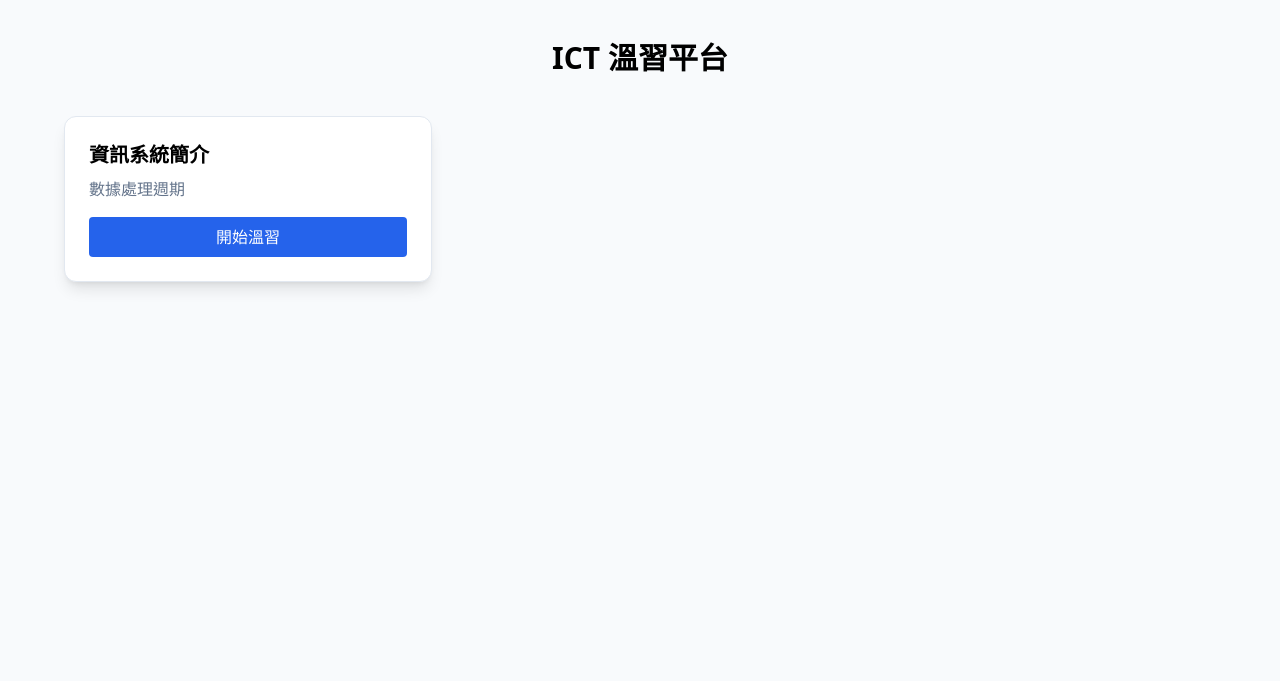
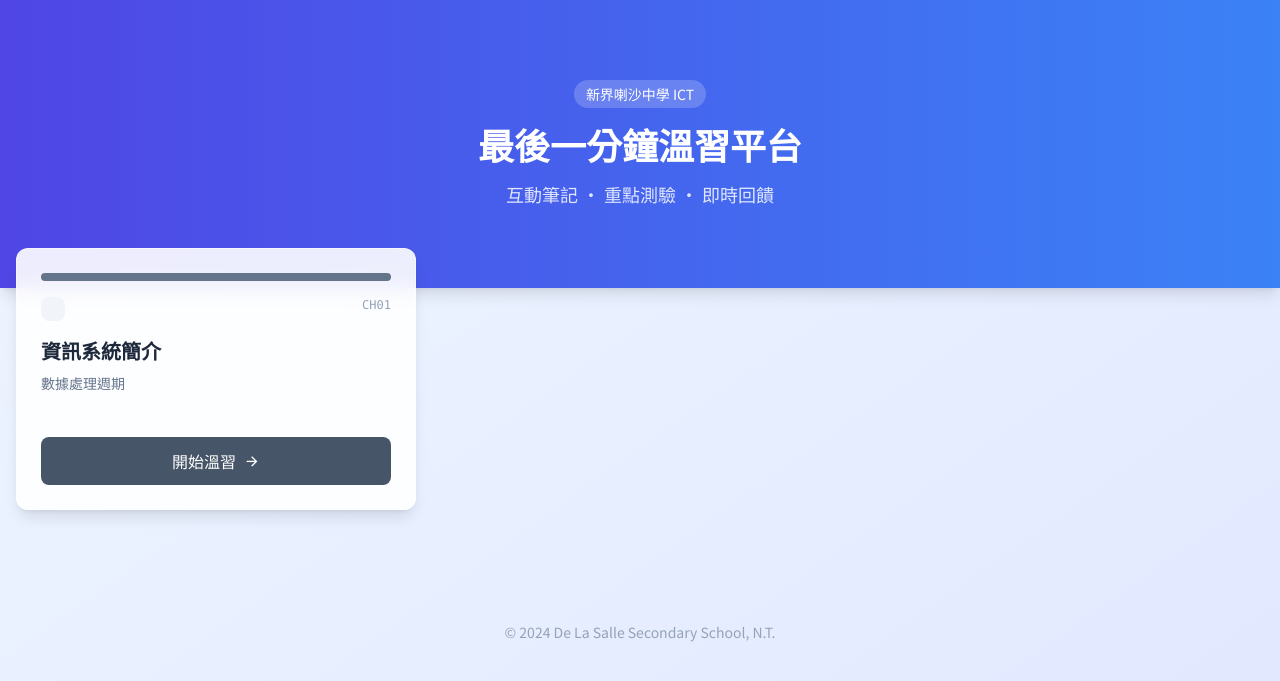
Before and after one commit to lct1995chaewon/HKDSE_ICT_Study, a Jekyll site: the page built from index.html, in a window 1280 px wide. Shown: the top 681 px of the page. Built offline with Jekyll 4.4.1, drawn with Linux system fonts in a browser that asks for light colours; nearby versions of some CDN libraries.

Commit message:
Update index.html

```diff
--- a/index.html
+++ b/index.html
@@ -6,22 +6,53 @@ layout: null
 <head>
     <meta charset="UTF-8">
     <meta name="viewport" content="width=device-width, initial-scale=1.0">
-    <title>ICT 溫習平台</title>
+    <title>新界喇沙中學 ICT - 互動平台</title>
     <script src="https://cdn.tailwindcss.com"></script>
     <link href="https://cdn.jsdelivr.net/npm/remixicon@3.5.0/fonts/remixicon.css" rel="stylesheet">
+    <style>
+        @import url('https://fonts.googleapis.com/css2?family=Noto+Sans+TC:wght@300;400;500;700&display=swap');
+        body { font-family: 'Noto Sans TC', sans-serif; }
+        .glass { background: rgba(255, 255, 255, 0.9); backdrop-filter: blur(10px); border: 1px solid rgba(255,255,255,0.5); }
+    </style>
 </head>
-<body class="bg-slate-50 p-10">
-    <h1 class="text-3xl font-bold mb-10 text-center">ICT 溫習平台</h1>
-    <div class="grid md:grid-cols-3 gap-6 max-w-6xl mx-auto">
-        {% for lesson in site.data.lessons %}
-        <div class="bg-white p-6 rounded-xl shadow-lg border border-slate-200">
-            <h2 class="text-xl font-bold mb-2">{{ lesson.title }}</h2>
-            <p class="text-slate-500 mb-4">{{ lesson.desc }}</p>
-            <a href="{{ site.baseurl }}/{{ lesson.link }}" class="block w-full bg-blue-600 text-white text-center py-2 rounded hover:bg-blue-700">
-                開始溫習
-            </a>
+<body class="bg-gradient-to-br from-blue-50 to-indigo-100 min-h-screen text-slate-800">
+
+    <header class="bg-gradient-to-r from-indigo-600 to-blue-500 text-white py-20 shadow-lg">
+        <div class="container mx-auto px-4 text-center">
+            <span class="inline-block py-1 px-3 bg-white/20 backdrop-blur rounded-full text-sm mb-4">新界喇沙中學 ICT</span>
+            <h1 class="text-4xl font-bold mb-4">最後一分鐘溫習平台</h1>
+            <p class="text-indigo-100 text-lg">互動筆記 · 重點測驗 · 即時回饋</p>
         </div>
-        {% endfor %}
-    </div>
+    </header>
+
+    <main class="container mx-auto px-4 -mt-10 pb-20">
+        <div class="grid md:grid-cols-3 gap-6">
+            {% for lesson in site.data.lessons %}
+            <div class="glass rounded-xl p-6 shadow-lg hover:-translate-y-2 transition-transform duration-300">
+                <div class="h-2 w-full bg-{{ lesson.color | default: 'slate' }}-500 rounded-full mb-4"></div>
+                <div class="flex justify-between items-start mb-4">
+                    <div class="p-3 bg-{{ lesson.color | default: 'slate' }}-100 rounded-lg text-{{ lesson.color | default: 'slate' }}-600">
+                        <i class="{{ lesson.icon }} text-2xl"></i>
+                    </div>
+                    <span class="text-xs font-mono text-slate-400">{{ lesson.id }}</span>
+                </div>
+                <h2 class="text-xl font-bold mb-2">{{ lesson.title }}</h2>
+                <p class="text-sm text-slate-500 mb-6 min-h-[40px]">{{ lesson.desc }}</p>
+
+                {% if lesson.active %}
+                <a href="{{ site.baseurl }}/{{ lesson.link }}" class="flex items-center justify-center w-full py-3 rounded-lg bg-{{ lesson.color | default: 'slate' }}-600 text-white hover:opacity-90 transition-opacity">
+                    開始溫習 <i class="ri-arrow-right-line ml-2"></i>
+                </a>
+                {% else %}
+                <button disabled class="w-full py-3 rounded-lg bg-slate-200 text-slate-400 cursor-not-allowed">即將推出</button>
+                {% endif %}
+            </div>
+            {% endfor %}
+        </div>
+    </main>
+
+    <footer class="text-center py-8 text-slate-400 text-sm">
+        &copy; 2024 De La Salle Secondary School, N.T.
+    </footer>
 </body>
 </html>
```
